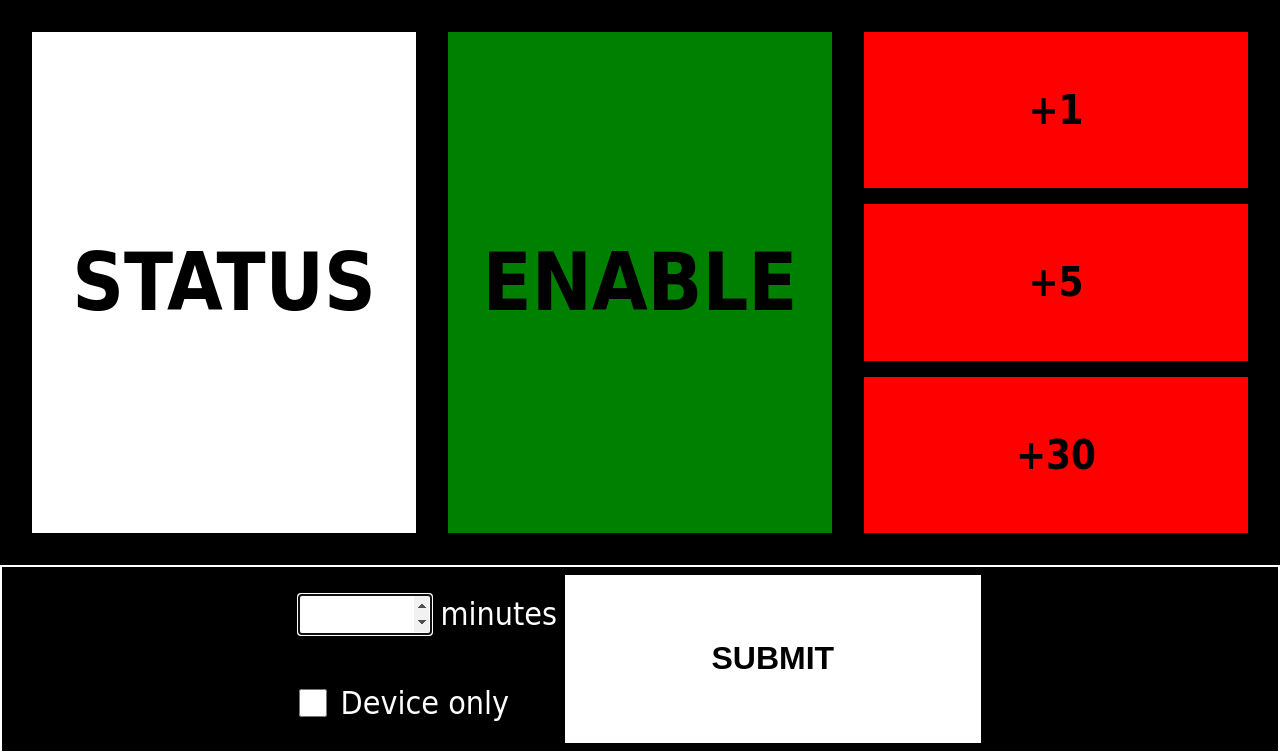
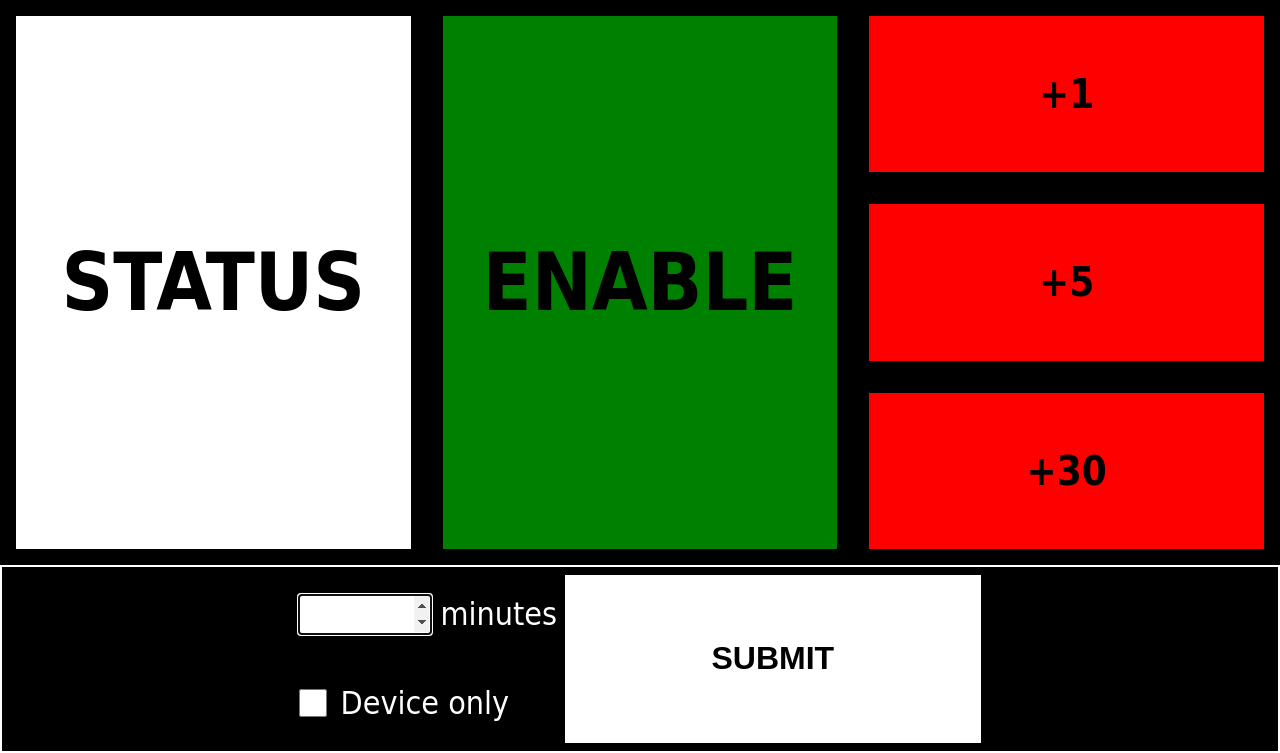
Before and after one commit to Anski-D/pihole-disable, a Python web app: template pihole_disable/templates/disable.html in a window 1280 px wide. Shown: the part 47-800 px from the top of the page. Run offline with Jinja, Linux system fonts and the light colour scheme; the template is opened without the code that fills it, so the values that code supplies are empty.

Commit message:
Change styling of gaps between buttons

```diff
--- a/pihole_disable/static/styles.css
+++ b/pihole_disable/static/styles.css
@@ -22,7 +22,7 @@ h1 {
 nav menu {
     list-style: none;
     margin: 0;
-    padding: 2em;
+    padding: 1em;
     display: grid;
     gap: 2em;
     height: 100%;
@@ -37,7 +37,6 @@ nav menu {
     }
     &#menu-disable {
         padding: 0;
-        gap: 1em;
         @media (orientation: portrait) {
             grid-template-columns: repeat(3, 1fr);
         }
@@ -73,7 +72,7 @@ nav menu#menu-disable > li > a {
     line-height: 10vh;
     font-size: 5vh;
     &:hover {
-        outline: 0.5rem solid gray;
+        outline: 1rem solid gray;
     }
 }
 #status {
```
